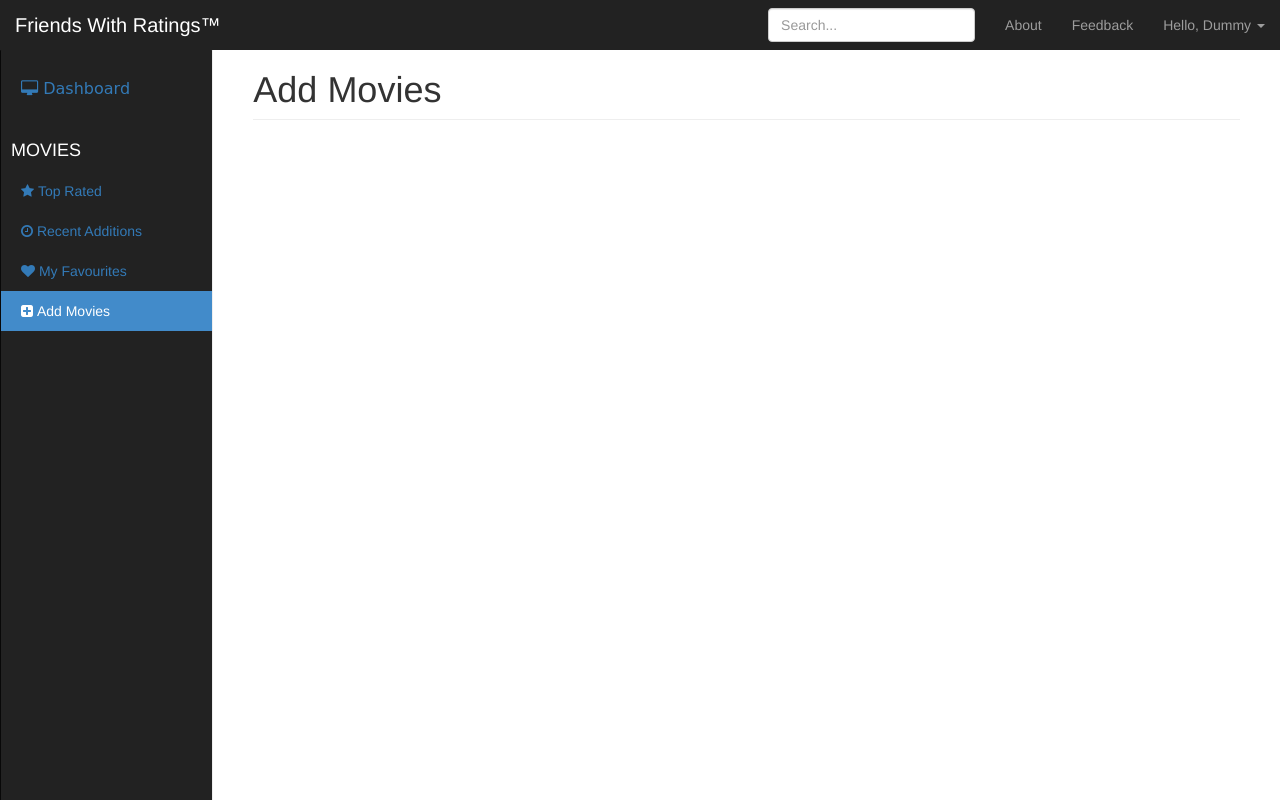
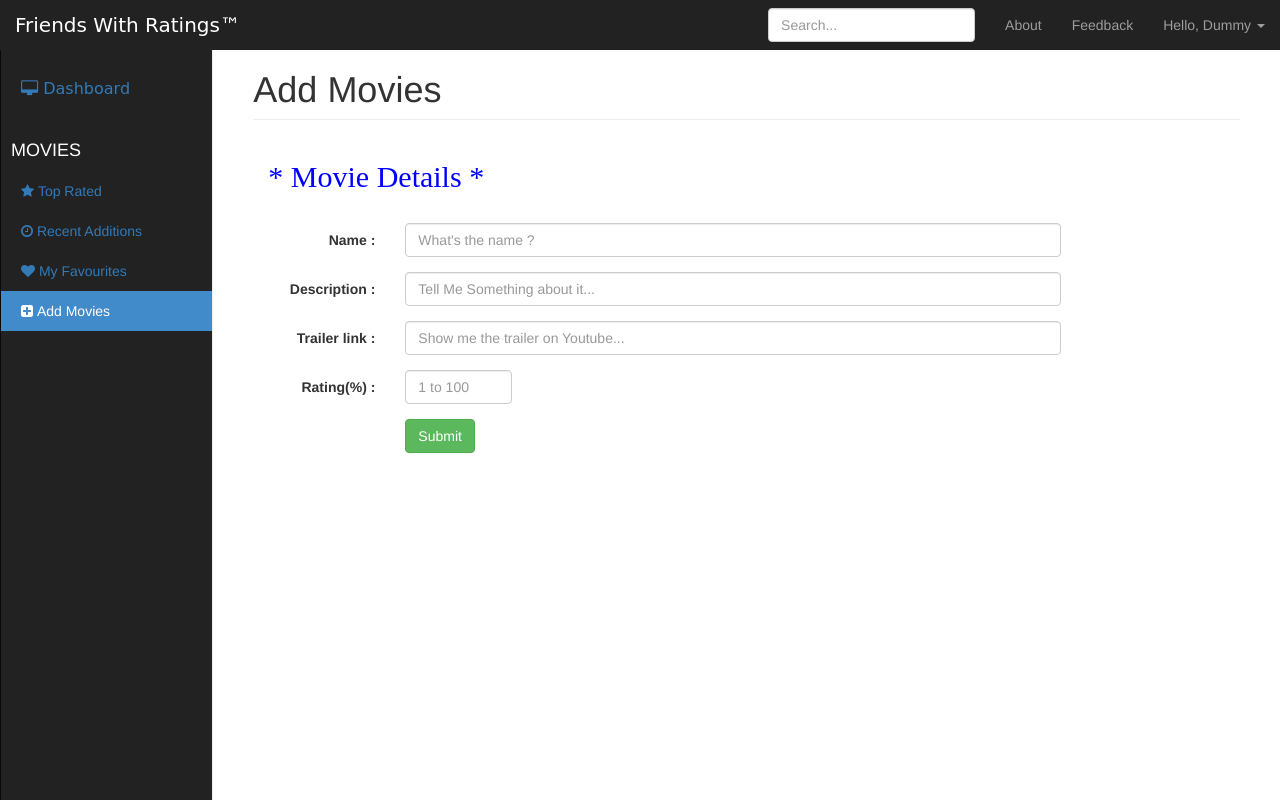
Before and after one commit to ForCodesSake/MainRep, a PHP site: page /MyPhpFiles/addmovies.php in a window 1280 px wide. Run offline with PHP 8.4, Linux system fonts and the light colour scheme; a user stored in the database is signed in; some libraries are stand-ins or nearby versions.

Commit message:
Basic AddMovies, Added Patterns to Forms and Changed About

```diff
--- a/accountdetails.php
+++ b/accountdetails.php
@@ -14,7 +14,6 @@
   <h1 class="page-header">Account Details</h1>
 
   <div id="myDiv" class="animate-bottom">
-
 
 <div class="container">
       <div class="row">
--- a/addmovies.php
+++ b/addmovies.php
@@ -13,7 +13,43 @@
 <?php include 'templates/base1.php'; ?>
 
 
-          <h1 class="page-header">Add Movies</h1>
+    <h1 class="page-header">Add Movies</h1>
+
+	<div class="container col-sm-10">
+	  <h2 style="color:blue; font-family:serif;">* Movie Details *</h2>
+	  <br>
+	  <form class="form-horizontal" role="form">
+		<div class="form-group">
+		  <label class="control-label col-sm-2">Name :</label>
+		  <div class="col-sm-10">
+			<input type="text" class="form-control" id="movieName" placeholder="What's the name ?" required>
+		  </div>
+		</div>
+		<div class="form-group">
+		  <label class="control-label col-sm-2">Description :</label>
+		  <div class="col-sm-10">
+			<input type="textarea" class="form-control" id="description" placeholder="Tell Me Something about it..." required>
+		  </div>
+		</div>
+		<div class="form-group">
+		  <label class="control-label col-sm-2">Trailer link :</label>
+		  <div class="col-sm-10">
+			<input type="text" class="form-control" id="description" placeholder="Show me the trailer on Youtube...">
+		  </div>
+		</div>
+		<div class="form-group">
+		  <label class="control-label col-sm-2">Rating(%) :</label>
+		  <div class="col-sm-2">
+			<input type="number" min="1" max="100" class="form-control" id="description" placeholder="1 to 100">
+		  </div>
+		</div>
+		<div class="form-group">
+		  <div class="col-sm-offset-2 col-sm-10">
+			<button type="submit" class="btn btn-success">Submit</button>
+		  </div>
+		</div>
+	  </form>
+	</div>
 
 
 <?php include 'templates/base2.php'; ?>
--- a/js/settings.js
+++ b/js/settings.js
@@ -18,7 +18,7 @@ $(document).ready(function() {
 
 	$('#newName').keyup(function(){
 		var newName=$('#newName').val();
-
+		$('#notif1').html("");
 		if(newName=='')
 			$('#notif1').html("<span style='color:darkred;'><i class='fa fa-exclamation-triangle' aria-hidden='true'></i>&nbsp;\"A Man has No Name!\"</span>");
 	});
--- a/register.php
+++ b/register.php
@@ -102,7 +102,7 @@
 ?>
         <h4>Full Name</h4>
         <label for="name" class="sr-only">Full Name</label>
-        <input type="text" name="name" class="form-control" value='<?php if(isset($_POST['name']))echo htmlspecialchars($_POST['name'])?>' placeholder="Enter your Full Name" required autofocus>
+        <input type="text" name="name" class="form-control" value='<?php if(isset($_POST['name']))echo htmlspecialchars($_POST['name'])?>' placeholder="Enter your Full Name" pattern="^[a-zA-Z][a-zA-Z\s]*$" maxlength="36" title="Letters and spaces only" required autofocus>
 
         <h4>Email Address</h4>
         <label for="email" class="sr-only">Email address</label>
@@ -110,11 +110,11 @@
 
         <h4>UserName</h4>
         <label for="userName" class="sr-only">UserName</label>
-        <input type="text" name="userName" class="form-control" value='<?php if(isset($_POST['userName']))echo htmlspecialchars($_POST['userName'])?>' placeholder="Enter your UserName" required autofocus>
+        <input type="text" name="userName" class="form-control" value='<?php if(isset($_POST['userName']))echo htmlspecialchars($_POST['userName'])?>' placeholder="Enter your UserName" pattern="^[A-Za-z0-9_]{6,36}$" title="Username must be b/w 6 to 36 characters using Alphanumeric characters and _ only" required autofocus>
 
         <h4>Password</h4>
         <label for="password" class="sr-only">Password</label>
-        <input type="password" name="password1" id="password1" class="form-control" placeholder="Enter your Password" required>
+        <input type="password" name="password1" id="password1" class="form-control" placeholder="Enter your Password" pattern=".{6,36}" title="Password must be between 6 to 36 characters" required>
 
         <h4>Confirm Password</h4>
         <label for="inputPassword" class="sr-only">Confirm Password</label>
--- a/settings.php
+++ b/settings.php
@@ -31,7 +31,7 @@
 			  <form id="form1" autocomplete="off">
 			  <h4>Hey, who do you wanna be today ? (*cough* James Bond ? *cough*) </h4>
 			  <label for="name" class="sr-only">Change Name</label>
-			  <input type="text" id="newName" class="form-control" value='<?php echo htmlspecialchars($_SESSION['name']) ?>'  placeholder="Enter your Name" required>
+			  <input type="text" id="newName" class="form-control" value='<?php echo htmlspecialchars($_SESSION['name']) ?>'  placeholder="Enter your Name" pattern="^[a-zA-Z][a-zA-Z\s]*$" maxlength="36" title="Letters and spaces only" required>
 			  <div id="notif1"></div>
 			  <br>
 			  <button type="submit" class="btn btn-success">Save Changes</button>
@@ -53,7 +53,7 @@
 				  <h4>"Lets see if your desired Username is available...(*fingers crossed*)"</h4>
 				  <label for="userName" class="sr-only">UserName</label>
 				  <input type="text" id="newUsername" class="form-control" value='<?php echo $_SESSION['login_user'] ?>'
-				  placeholder="Enter your UserName" required>
+				  placeholder="Enter your UserName" pattern="^[A-Za-z0-9_]{6,36}$" title="Username must be b/w 6 to 36 characters using Alphanumeric characters and _ only" required>
 				  <div id="notif2"></div>
 				  <br>
 			  <button type="submit" class="btn btn-success">Save Changes</button>
@@ -79,7 +79,7 @@
 
 					<label for="password" class="sr-only">New Password</label>
 					<h4>New Password</h4>
-					  <input type="password" id="password1" class="form-control" placeholder="Enter your New Password" required>
+					  <input type="password" id="password1" class="form-control" placeholder="Enter your New Password" pattern=".{6,36}" title="Password must be between 6 to 36 characters" required>
 
 					  <h4>Confirm New Password</h4>
 					  <label for="inputPassword" class="sr-only">Confirm New Password</label>
--- a/templates/base1.php
+++ b/templates/base1.php
@@ -11,7 +11,7 @@
             <span class="icon-bar"></span>
             <span class="icon-bar"></span>
           </button>
-          <a class="navbar-brand" href="#">Friends With Ratings&trade;</a>
+          <a class="navbar-brand" href="#" style="font-family:comic sans ms;">Friends With Ratings&trade;</a>
         </div>
         <div id="navbar" class="navbar-collapse collapse">
           <ul class="nav navbar-nav navbar-right">
```
Also changed, not shown: about.php (+23 -5 lines), css/about.css (+22 -0 lines).
